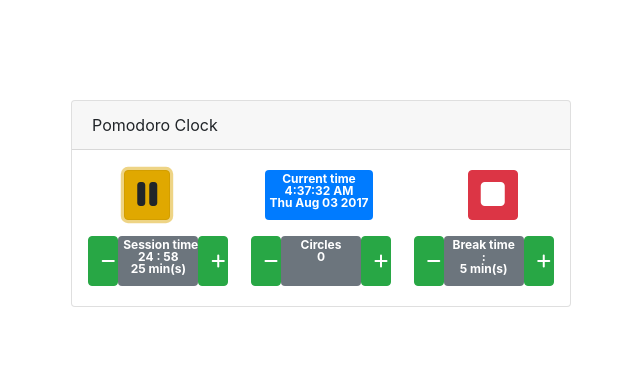
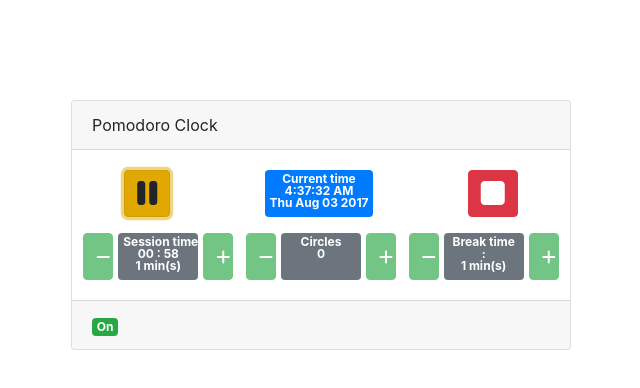
Before and after one commit to 4edorov/pomodoro_clock, a Vue app: page / in a window 1280 px wide. Both pictures are taken after a click on the button 467 px from the left and 195 px from the top of the page. Shown: the top 388 px of the page, without its empty margins (319-959 px from the left). Built offline with nearby package versions, Linux system fonts and the light colour scheme.

Commit message:
working clock

```diff
--- a/src/App.vue
+++ b/src/App.vue
@@ -4,7 +4,7 @@
       <div>
         <div class="row">
           <div>
-            <b-button v-if="sessionInt" class="table" variant="warning" @click="startOrPause">
+            <b-button v-if="sessionState || breakState" class="table" variant="warning" @click="startOrPause">
               <i class="fa fa-pause fa-2x"></i>
             </b-button>
             <b-button v-else class="table" variant="success" @click="startOrPause">
@@ -22,7 +22,7 @@
         </div>
         <div class="row">
           <div class="row">
-            <b-button class="table-btn" variant="success" @click="setIntervals('session', 'minus')">
+            <b-button class="table-btn" variant="success" @click="setIntervals('session', 'minus')" :disabled="!!sessionInt">
               <i class="fa fa-minus"></i>
             </b-button>
             <b-badge class="table-center">
@@ -34,12 +34,12 @@
               <br />
               {{sessionTime}} min(s)
             </b-badge>
-            <b-button class="table-btn" variant="success" @click="setIntervals('session', 'plus')">
+            <b-button class="table-btn" variant="success" @click="setIntervals('session', 'plus')" :disabled="!!sessionInt">
               <i class="fa fa-plus"></i>
             </b-button>
           </div>
           <div class="row">
-            <b-button class="table-btn" variant="success" @click="setIntervals('circle', 'minus')">
+            <b-button class="table-btn" variant="success" @click="setIntervals('circle', 'minus')" :disabled="!!sessionInt">
               <i class="fa fa-minus"></i>
             </b-button>
             <b-badge class="table-center">
@@ -47,12 +47,12 @@
               <br />
               {{circles}}
             </b-badge>
-            <b-button class="table-btn" variant="success" @click="setIntervals('circle', 'plus')">
+            <b-button class="table-btn" variant="success" @click="setIntervals('circle', 'plus')" :disabled="!!sessionInt">
               <i class="fa fa-plus"></i>
             </b-button>
           </div>
           <div class="row">
-            <b-button class="table-btn" variant="success" @click="setIntervals('break', 'minus')">
+            <b-button class="table-btn" variant="success" @click="setIntervals('break', 'minus')" :disabled="!!sessionInt">
               <i class="fa fa-minus"></i>
             </b-button>
             <b-badge class="table-center">
@@ -64,11 +64,15 @@
               <br />
               {{breakTime}} min(s)
             </b-badge>
-            <b-button class="table-btn" variant="success" @click="setIntervals('break', 'plus')">
+            <b-button class="table-btn" variant="success" @click="setIntervals('break', 'plus')" :disabled="!!sessionInt">
               <i class="fa fa-plus"></i>
             </b-button>
           </div>
         </div>
+      </div>
+      <div slot="footer">
+        <b-badge v-if="sessionInt" variant="success">On</b-badge>
+        <b-badge v-else variant="danger">Off</b-badge>
       </div>
     </b-card>
   </div>
@@ -84,12 +88,12 @@ export default {
   },
   data () {
     return {
-      sessionTime: 25,
+      sessionTime: 1,
       sessionCurrentTime: 0,
       sessionDiffMin: '',
       sessionDiffSec: '',
       sessionInt: '',
-      breakTime: 5,
+      breakTime: 1,
       breakCurrentTime: 0,
       breakDiffMin: '',
       breakDiffSec: '',
@@ -105,12 +109,8 @@ export default {
       if (!this.circles && !this.sessionCurrentTime) {
         return
       }
-      if (!this.sessionInt && !this.breakInt) {
-        this.circles -= 1
-        this.sessionInt = setInterval(this.sessionTimer, 1000)
-        this.sessionState = true
-        this.breakState = false
-      } else if (this.sessionInt && this.breakInt && !this.sessionState && !this.breakState && !this.breakCurrentTime) {
+      if ((this.sessionInt && this.breakInt && !this.sessionState && !this.breakState && !this.breakCurrentTime && !this.sessionCurrentTime) || // call by breakTimer
+        (!this.sessionInt && !this.breakInt)) { // first call
         this.circles -= 1
         this.sessionInt = setInterval(this.sessionTimer, 1000)
         this.sessionState = true
@@ -128,15 +128,6 @@ export default {
         this.sessionInt = setInterval(this.sessionTimer, 1000)
         this.sessionState = true
       }
-      // else if (this.sessionInt && this.breakInt) {
-      //   this.sessionState = false
-      //   clearInterval(this.sessionInt)
-      // } else if (this.sessionState && !this.sessionCurrentTime && !this.breakState) {
-      //   this.circles -= 1
-      //
-      //   this.breakState = true
-      //   this.sessionInt = setInterval(this.sessionTimer, 1000)
-      // }
     },
 
     stop () {
@@ -231,16 +222,18 @@ export default {
   margin: 100px auto;
 }
 .table {
-  width: 140px;
-  height: 50px;
+  width: 150px;
+  height: 47px;
 }
 .table-center {
   width: 80px;
-  height: 50px;
+  height: 47px;
+  margin: 0 5px;
 }
 .table-btn {
   width: 30px;
-  height: 50px;
+  height: 47px;
+  padding: 8px;
 }
 .row {
   display: flex;
```
